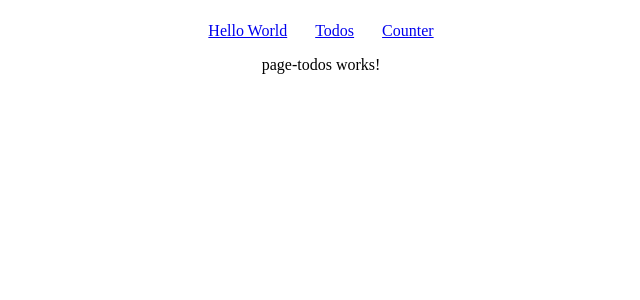
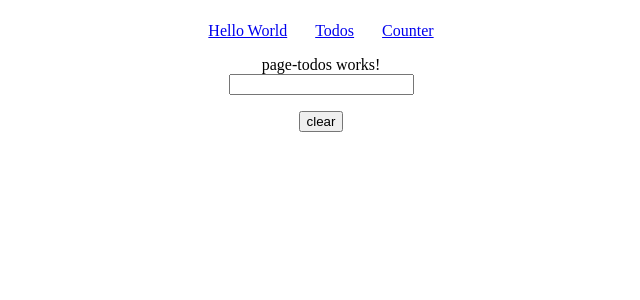
Before and after one commit to kmsheng/angular-playground, an Angular app: page /todos in a window 1280 px wide. Shown: the top 300 px of the page, without its empty margins (319-959 px from the left). Built offline with nearby package versions, Linux system fonts and the light colour scheme.

Commit message:
fix: move app-todos tag from page-hello-world.component.html to page-todos.component.html

```diff
--- a/src/app/page-hello-world/page-hello-world.component.html
+++ b/src/app/page-hello-world/page-hello-world.component.html
@@ -1,4 +1,3 @@
 <p>
   page-hello-world works!
-  <app-todos></app-todos>
 </p>
--- a/src/app/page-todos/page-todos.component.html
+++ b/src/app/page-todos/page-todos.component.html
@@ -1,3 +1,4 @@
 <p>
   page-todos works!
+  <app-todos></app-todos>
 </p>
```
